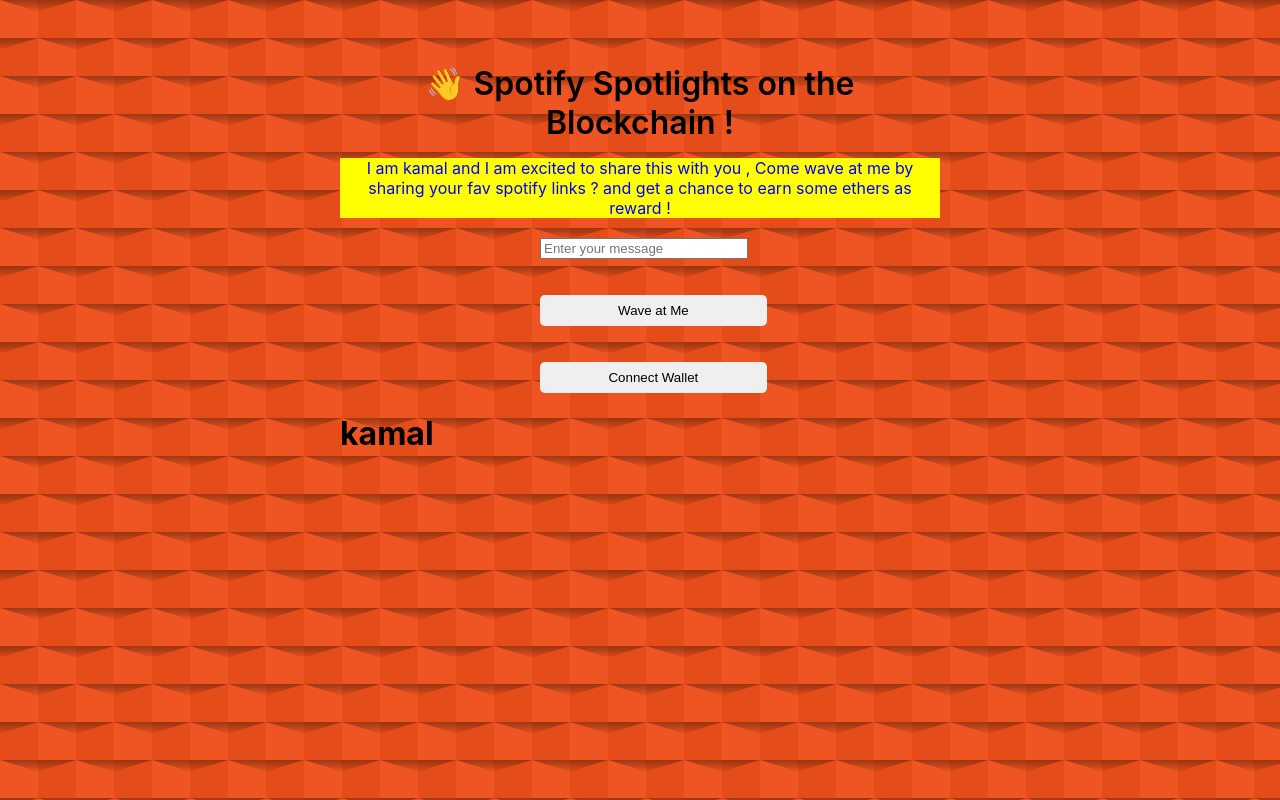
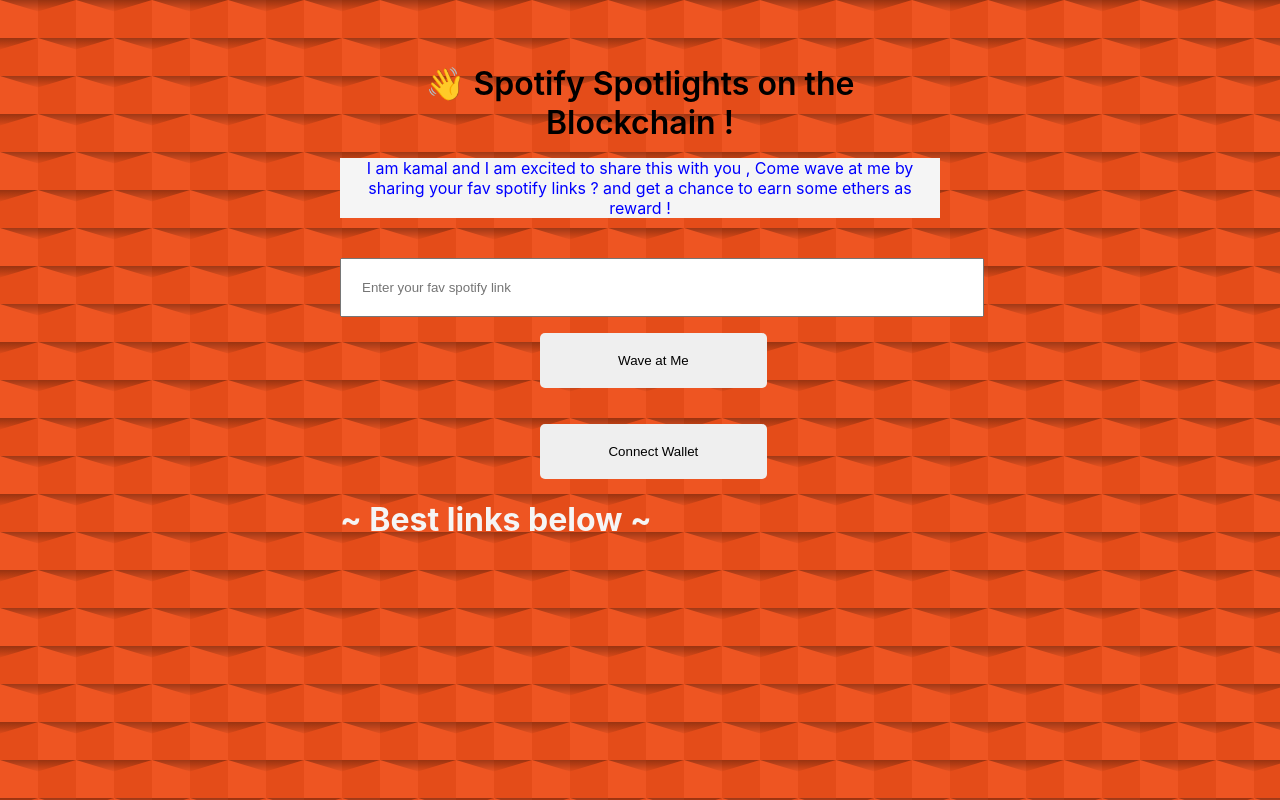
Before and after one commit to kamalbuilds/Spotify-spotlights-on-the-blockchain, a React (Vite) app: page / in a window 1280 px wide. Built offline with nearby package versions, Linux system fonts and the light colour scheme.

Commit message:
frontend ui touches

```diff
--- a/src/App.css
+++ b/src/App.css
@@ -20,7 +20,7 @@
 
 .bio {
   text-align: center;
-  background-color: yellow;
+  background-color: whitesmoke;
   color: whitesmoke;
   margin-top: 16px;
   font-weight: 5px;
@@ -32,7 +32,7 @@
   cursor: pointer;
   margin-top: 36px;
   left: 200px;
-  padding: 8px;
+  padding: 20px;
   width: 6cm;
   align-items: center;
   border: 0;
@@ -45,10 +45,11 @@
 }
 
 .box{
-  width: 200px;
+  width: 600px;
   margin-top: 20px;
   align-content: center;
   justify-self: center;
   position: relative;
-  left: 200px;
+  top: 20px;
+  padding: 20px;
 }
--- a/src/App.jsx
+++ b/src/App.jsx
@@ -133,7 +133,7 @@
         <div className="bio">
           I am kamal and  I am excited to share this with you , Come wave at me by sharing your fav spotify links ? and get a chance to earn some ethers as reward !
         </div>
-        <input type="text" placeholder="Enter your message" className="box"  onChange={(e) => setMessage(e.target.value)} />
+        <input type="text" placeholder="Enter your fav spotify link" className="box"  onChange={(e) => setMessage(e.target.value)} />
         <button className="waveButton" onClick={wave}>
           Wave at Me
         </button>
@@ -147,12 +147,12 @@
           </button>
         )}
 
-        <h1>kamal</h1>
+        <h1 style={{color: "whitesmoke"}}>~ Best links below ~ </h1>
         {console.log("all waves",allWaves)}
         {allWaves.map((wave, index) => {
           return (
 
-            <div key={index} style={{ backgroundColor: "OldLace", marginTop: "16px", padding: "8px" }}>
+            <div key={index} style={{ backgroundColor: "yellow", marginTop: "16px", padding: "8px" }}>
               <div>Address: {wave.address}</div>
               <div>Time: {wave.timestamp.toString()}</div>
               <div>Message: {wave.message}</div>
```
